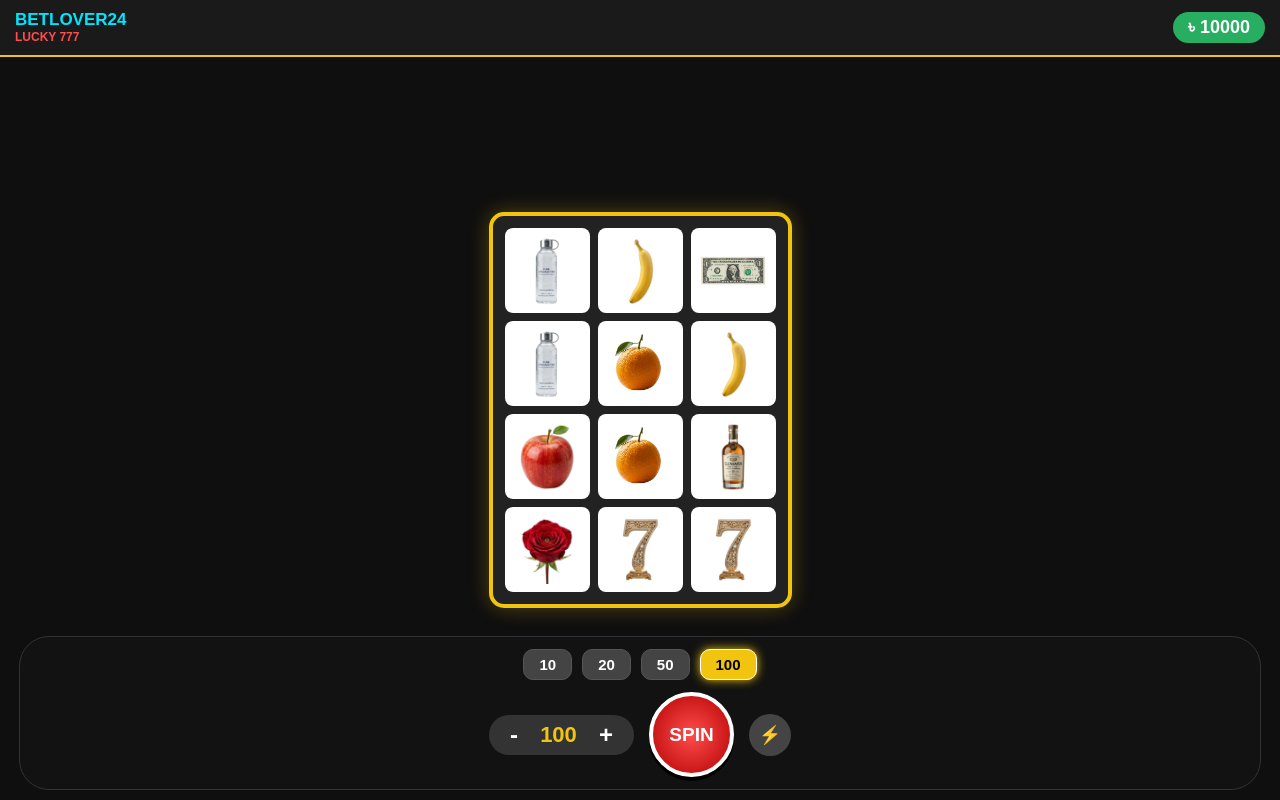
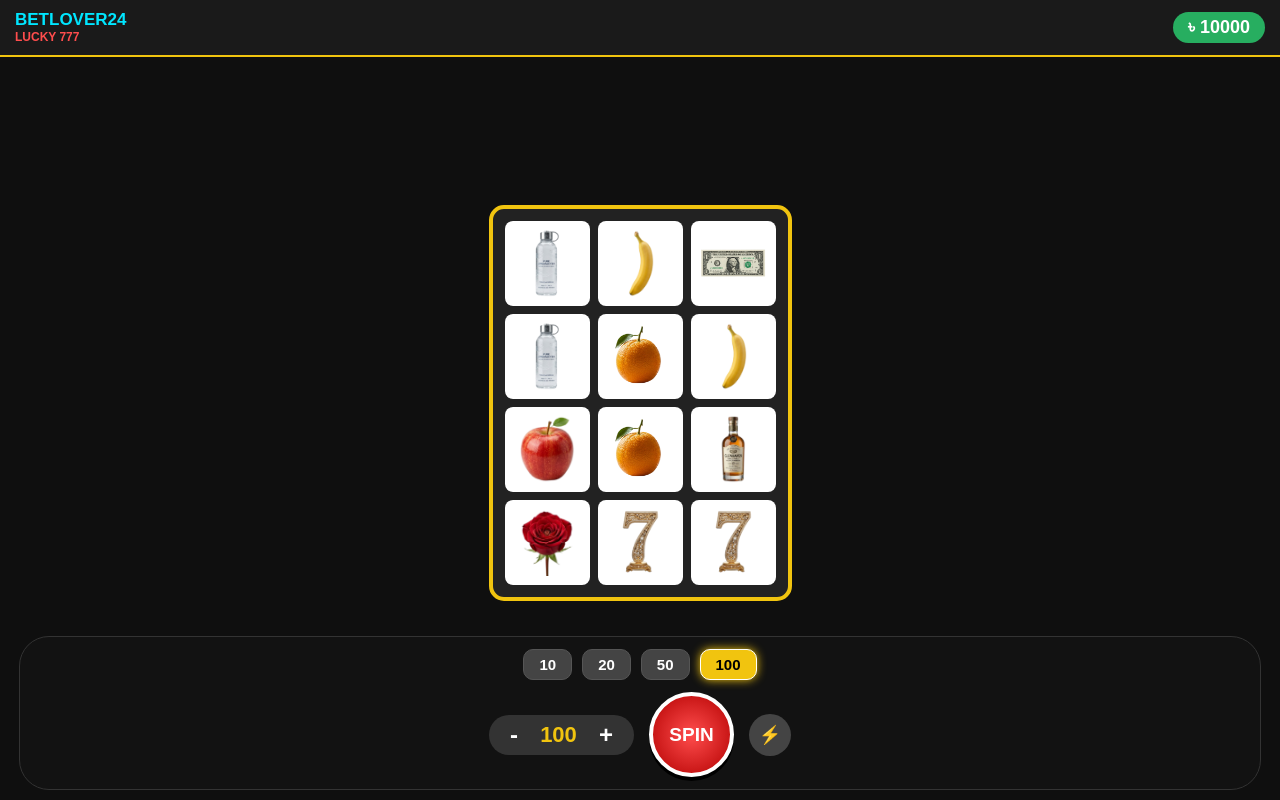
Before and after one commit to corruptionbangla24-ops/lucky-777-game, a website: page index.html in a window 1280 px wide. Drawn offline with nearby package versions, Linux system fonts and the light colour scheme; no server answers.

Commit message:
Update index.html

```diff
--- a/index.html
+++ b/index.html
@@ -11,7 +11,8 @@
         .header { position: fixed; top: 0; width: 100%; padding: 10px 15px; display: flex; justify-content: space-between; align-items: center; background: #1a1a1a; border-bottom: 2px solid #f1c40f; box-sizing: border-box; z-index: 100; }
         .balance-box { background: #27ae60; padding: 5px 15px; border-radius: 20px; font-weight: bold; font-size: 18px; }
 
-        .slot-machine { margin-top: 20px; display: grid; grid-template-columns: repeat(3, 85px); grid-template-rows: repeat(4, 85px); gap: 8px; background: #222; padding: 12px; border: 4px solid #f1c40f; border-radius: 15px; box-shadow: 0 0 20px rgba(241,196,15,0.3); }
+        .slot-machine { margin-top: 5px; display: grid; grid-template-columns: repeat(3, 85px); grid-template-rows: repeat(4, 85px); gap: 8px; background: #222; padding: 12px; border: 4px solid #f1c40f; border-radius: 15px; }
+
         .reel { width: 85px; height: 85px; background: #fff; display: flex; align-items: center; justify-content: center; overflow: hidden; border-radius: 8px; position: relative; }
         .reel img { width: 80%; height: 80%; object-fit: contain; position: absolute; }
 
```
